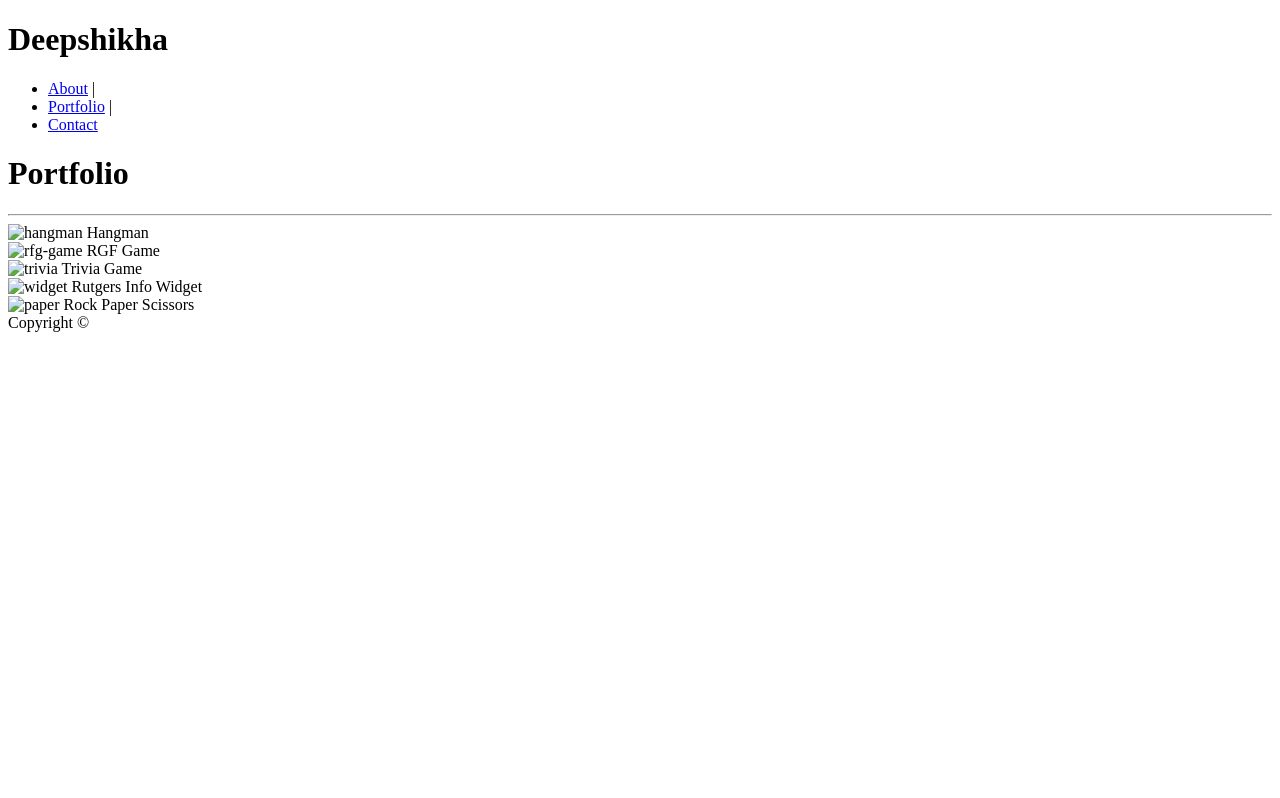
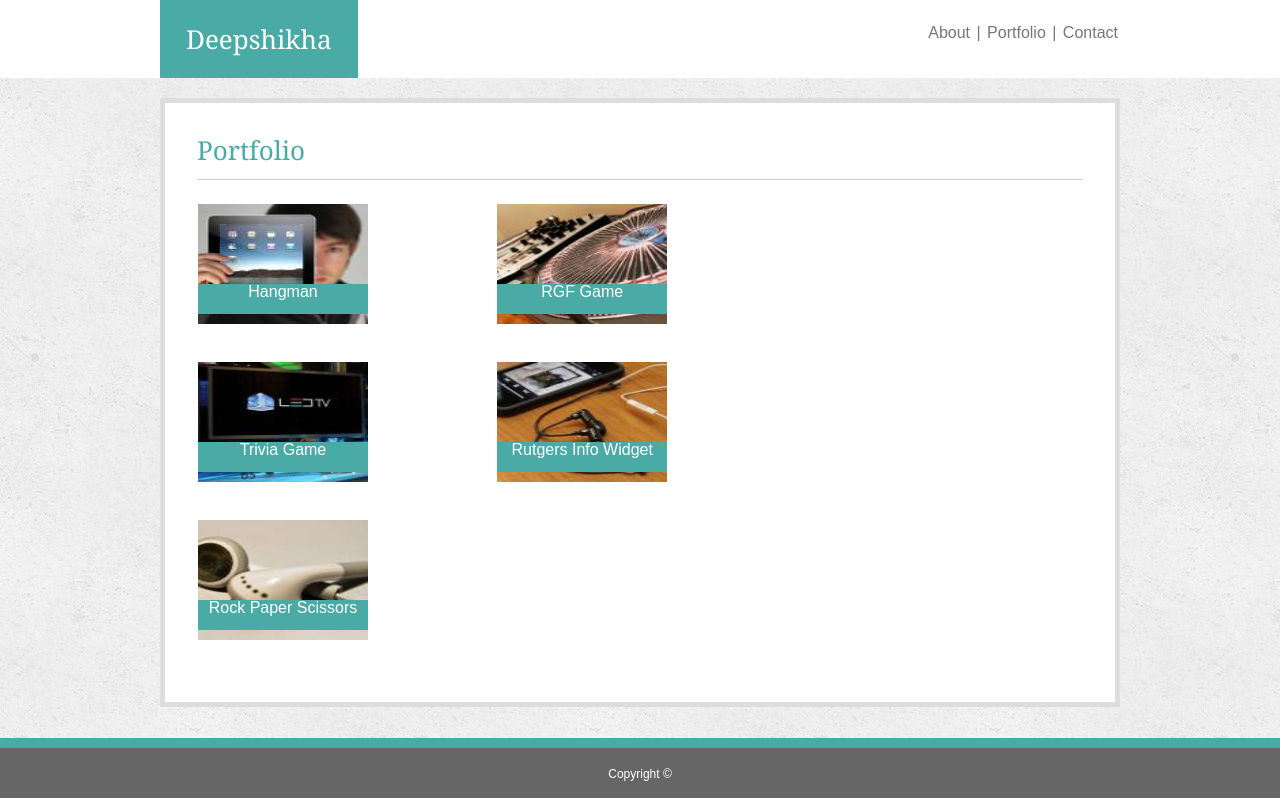
Before and after one commit to deepshikhasingh90/deepshikhasingh90.github.io, a plain HTML site: page portfolio.html in a window 1280 px wide. Shown: the top 798 px of the page. Drawn offline with Linux system fonts and the light colour scheme.

Commit message:
I have made changes in the index.html file

```diff
--- a/portfolio.html
+++ b/portfolio.html
@@ -4,8 +4,8 @@
     <head>
         <meta charset="UTF-8" />
         <title>About Me</title>
-        <link rel="stylesheet" type=text/css href="asset/.class/reset.css">
-        <link rel="stylesheet" type=text/css href="asset/.css/style.css">
+        <link rel="stylesheet" type=text/css href="assets/.CSS/reset.css">
+        <link rel="stylesheet" type=text/css href="assets/.CSS/style.css">
     </head>
 
     <body>
@@ -31,29 +31,29 @@
             <h1 id="content-headline">Portfolio</h1>
             <hr>
             <div id="portfolio-container">
-                <div class="portfolio">
+                <div class="portfolio" id="hangman">
                      <img
-                    src="asset/.Images/hangman.jpg" alt="hangman" >
+                    src="assets/.Images/hangman.jpg" alt="hangman" >
                     <span>Hangman</span>
                 </div>
 
-                <div class="portfolio">
-                    <img src="asset/.Images/RFG game.jpg" alt="rfg-game">
+                <div class="portfolio" id="RGF game">
+                    <img src="assets/.Images/RFG game.jpg" alt="rfg-game">
                     <span>RGF Game</span>
                 </div>
 
-                <div class="portfolio">
-                    <img src="asset/.Images/paper.jpg" alt="trivia">
+                <div class="portfolio" id="trivia">
+                    <img src="assets/.Images/paper.jpg" alt="trivia">
                     <span>Trivia Game</span>
                 </div>
 
-                <div class="portfolio">
-                    <img src="asset/.Images/Info wignet.jpg" alt="widget">
+                <div class="portfolio" id=riw>
+                    <img src="assets/.Images/Info wignet.jpg" alt="widget">
                     <span> Rutgers Info Widget</span>
                 </div>
 
-                <div class="portfolio">
-                    <img src="asset/.Images/Trivia game.jpg" alt="paper">
+                <div class="portfolio" id="trivia">
+                    <img src="assets/.Images/Trivia game.jpg" alt="paper">
                     <span>Rock Paper Scissors</span>
                 </div>
 
```
Also changed, not shown: contact.html (+2 -2 lines), index.html (+18 -6 lines), assets/.css/style.css.
